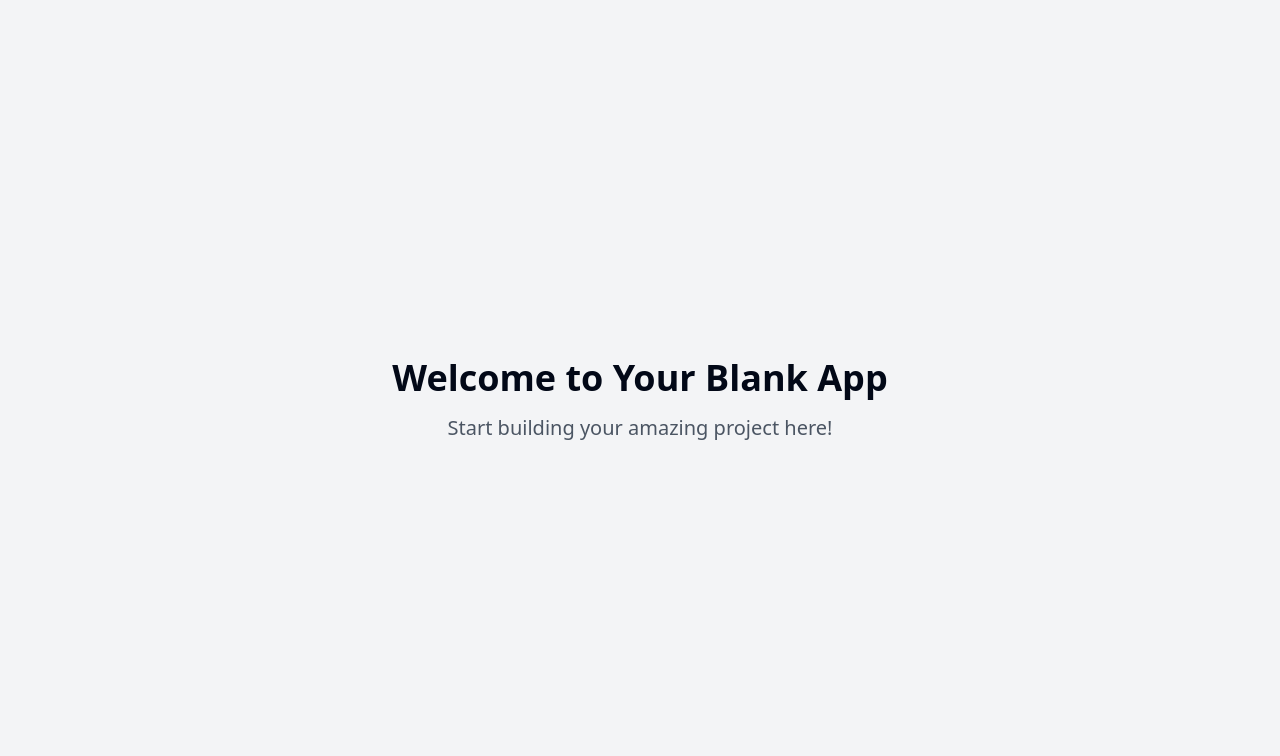
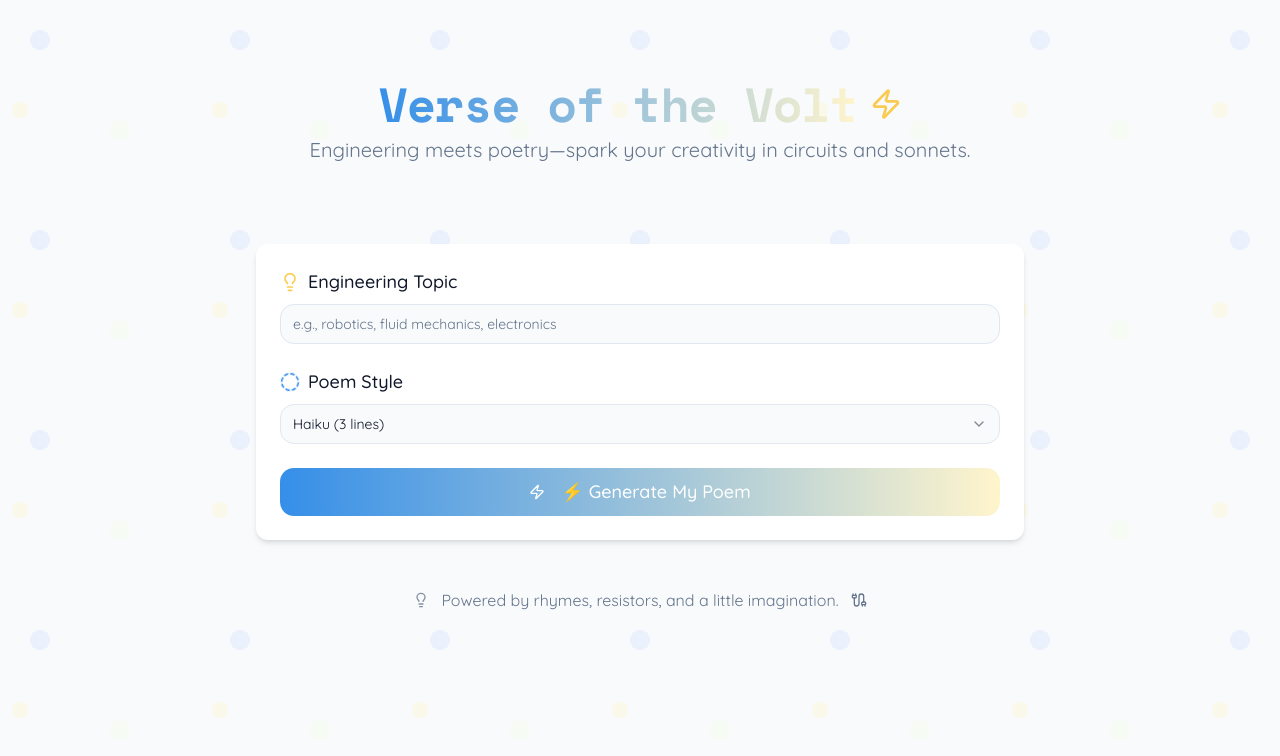
Before and after one commit to aaryaumalkar/circuit-rhyme-forge, a React (Vite) app: page / in a window 1280 px wide. Shown: the top 756 px of the page. Built offline with nearby package versions, Linux system fonts and the light colour scheme.

Commit message:
Add website content and styling
Implement the "Verse of the Volt" website with the requested features, including UI elements, styling, and interactive components.

```diff
--- /dev/null
+++ b/src/components/Footer.tsx
@@ -0,0 +1,18 @@
+
+import { Lightbulb, Cable } from "lucide-react";
+
+const Footer = () => {
+  return (
+    <footer className="mt-12 mb-6 text-center text-muted-foreground">
+      <div className="flex items-center justify-center gap-3">
+        <Lightbulb className="w-4 h-4 animate-flicker" />
+        <p className="text-sm md:text-base">
+          Powered by rhymes, resistors, and a little imagination.
+        </p>
+        <Cable className="w-4 h-4" />
+      </div>
+    </footer>
+  );
+};
+
+export default Footer;
--- /dev/null
+++ b/src/components/Header.tsx
@@ -0,0 +1,20 @@
+
+import { Zap } from "lucide-react";
+
+const Header = () => {
+  return (
+    <header className="text-center py-8 md:py-12">
+      <div className="flex items-center justify-center gap-3 mb-2">
+        <h1 className="text-4xl md:text-5xl font-bold text-gradient tracking-tight">
+          Verse of the Volt
+        </h1>
+        <Zap className="w-8 h-8 text-amber-400 animate-flicker" />
+      </div>
+      <p className="text-lg md:text-xl text-muted-foreground max-w-2xl mx-auto">
+        Engineering meets poetry—spark your creativity in circuits and sonnets.
+      </p>
+    </header>
+  );
+};
+
+export default Header;
--- /dev/null
+++ b/src/components/PoemDisplay.tsx
@@ -0,0 +1,54 @@
+
+import { useState } from "react";
+import { Copy, Check } from "lucide-react";
+import { Button } from "@/components/ui/button";
+import { toast } from "@/components/ui/sonner";
+
+interface PoemDisplayProps {
+  poem: string | null;
+}
+
+const PoemDisplay = ({ poem }: PoemDisplayProps) => {
+  const [copied, setCopied] = useState(false);
+
+  if (!poem) {
+    return null;
+  }
+
+  const copyPoem = () => {
+    navigator.clipboard.writeText(poem);
+    setCopied(true);
+    toast.success("Poem copied to clipboard!");
+
+    setTimeout(() => {
+      setCopied(false);
+    }, 2000);
+  };
+
+  return (
+    <div className="notebook-paper animate-fade-in mt-8">
+      <div className="poem-container font-mono mb-6 text-lg">
+        {poem}
+      </div>
+      <Button
+        onClick={copyPoem}
+        variant="outline"
+        className="hover-lift"
+      >
+        {copied ? (
+          <>
+            <Check className="mr-2 h-4 w-4" />
+            Copied!
+          </>
+        ) : (
+          <>
+            <Copy className="mr-2 h-4 w-4" />
+            Copy Poem
+          </>
+        )}
+      </Button>
+    </div>
+  );
+};
+
+export default PoemDisplay;
--- /dev/null
+++ b/src/components/PoemForm.tsx
@@ -0,0 +1,105 @@
+
+import React, { useState } from "react";
+import { Zap, LightbulbIcon, CircleDashed } from "lucide-react";
+import { Button } from "@/components/ui/button";
+import { Input } from "@/components/ui/input";
+import { Label } from "@/components/ui/label";
+import {
+  Select,
+  SelectContent,
+  SelectItem,
+  SelectTrigger,
+  SelectValue,
+} from "@/components/ui/select";
+import { toast } from "@/components/ui/sonner";
+
+type PoemStyle = "haiku" | "sonnet" | "free-verse";
+
+interface PoemFormProps {
+  onGeneratePoem: (poem: string) => void;
+}
+
+const PoemForm = ({ onGeneratePoem }: PoemFormProps) => {
+  const [topic, setTopic] = useState("");
+  const [style, setStyle] = useState<PoemStyle>("haiku");
+  const [isGenerating, setIsGenerating] = useState(false);
+
+  const generatePoem = () => {
+    if (!topic.trim()) {
+      toast.warning("Please enter an engineering topic");
+      return;
+    }
+
+    setIsGenerating(true);
+
+    // Simulate poem generation with different structures based on style
+    setTimeout(() => {
+      let poem = "";
+      const topicLower = topic.toLowerCase();
+
+      if (style === "haiku") {
+        poem = `${topicLower.charAt(0).toUpperCase() + topicLower.slice(1)} principles\nMechanics of science and math\nInnovation flows`;
+      } else if (style === "sonnet") {
+        poem = `The wonders of ${topicLower} now unfold,\nIn circuits, gears, and mental fortitude.\nThrough challenges that engineers behold,\nCreativity and logic both conclude.\n\nThe numbers dance in formulas displayed,\nAs problems yield to thinking sharp and keen.\nIn workshops where the future plans are laid,\nThe blueprints of tomorrow can be seen.\n\nWith careful thought and calculation's might,\nWe build the structures standing proud and tall.\nFrom tiny chips to spans that bridge the night,\n${topicLower.charAt(0).toUpperCase() + topicLower.slice(1)} answers every call.\n\nThrough science, math, and vision intertwined,\nWe craft the world with hands and brilliant mind.`;
+      } else {
+        poem = `${topicLower.charAt(0).toUpperCase() + topicLower.slice(1)} —\na language of numbers,\nand possibility.\n\nEquations flow like rivers\ncarrying innovation downstream.\nMetals bend, circuits connect,\nproblems transform into solutions.\n\nIn the workshop of imagination,\nwe build the impossible\nwith logic and love,\nprecision and passion.\n\n${topicLower.charAt(0).toUpperCase() + topicLower.slice(1)}:\nthe poetry of progress.`;
+      }
+
+      onGeneratePoem(poem);
+      setIsGenerating(false);
+      toast.success("Your engineering poem has been created!");
+    }, 1500);
+  };
+
+  return (
+    <div className="bg-white rounded-xl shadow-md p-6 circuit-border">
+      <div className="grid gap-6">
+        <div className="space-y-2">
+          <div className="flex items-center gap-2">
+            <LightbulbIcon className="h-5 w-5 text-amber-400 animate-flicker" />
+            <Label htmlFor="topic" className="text-lg">
+              Engineering Topic
+            </Label>
+          </div>
+          <Input
+            id="topic"
+            placeholder="e.g., robotics, fluid mechanics, electronics"
+            value={topic}
+            onChange={(e) => setTopic(e.target.value)}
+            className="bg-muted/50"
+          />
+        </div>
+
+        <div className="space-y-2">
+          <div className="flex items-center gap-2">
+            <CircleDashed className="h-5 w-5 text-primary animate-spin" />
+            <Label htmlFor="style" className="text-lg">
+              Poem Style
+            </Label>
+          </div>
+          <Select value={style} onValueChange={(value) => setStyle(value as PoemStyle)}>
+            <SelectTrigger id="style" className="bg-muted/50">
+              <SelectValue placeholder="Select a poem style" />
+            </SelectTrigger>
+            <SelectContent>
+              <SelectItem value="haiku">Haiku (3 lines)</SelectItem>
+              <SelectItem value="sonnet">Sonnet (14 lines)</SelectItem>
+              <SelectItem value="free-verse">Free Verse</SelectItem>
+            </SelectContent>
+          </Select>
+        </div>
+
+        <Button
+          onClick={generatePoem}
+          className="hover-lift bg-gradient-to-r from-primary to-accent text-white font-medium text-lg py-6"
+          disabled={isGenerating}
+        >
+          <Zap className="mr-2 h-5 w-5" />
+          {isGenerating ? "Creating Poetry..." : "⚡ Generate My Poem"}
+        </Button>
+      </div>
+    </div>
+  );
+};
+
+export default PoemForm;
--- a/src/index.css
+++ b/src/index.css
@@ -1,101 +1,94 @@
+
+@import url('https://fonts.googleapis.com/css2?family=Space+Mono:wght@400;700&display=swap');
+@import url('https://fonts.googleapis.com/css2?family=Quicksand:wght@400;500;600;700&display=swap');
+
 @tailwind base;
 @tailwind components;
 @tailwind utilities;
 
 @layer base {
   :root {
-    --background: 0 0% 100%;
-    --foreground: 222.2 84% 4.9%;
+    --background: 210 33% 98%;
+    --foreground: 222 47% 11%;
 
     --card: 0 0% 100%;
-    --card-foreground: 222.2 84% 4.9%;
+    --card-foreground: 222 47% 11%;
 
     --popover: 0 0% 100%;
-    --popover-foreground: 222.2 84% 4.9%;
+    --popover-foreground: 222 47% 11%;
 
-    --primary: 222.2 47.4% 11.2%;
+    --primary: 210 80% 56%;
     --primary-foreground: 210 40% 98%;
 
-    --secondary: 210 40% 96.1%;
-    --secondary-foreground: 222.2 47.4% 11.2%;
+    --secondary: 82 47% 94%;
+    --secondary-foreground: 82 47% 30%;
 
-    --muted: 210 40% 96.1%;
-    --muted-foreground: 215.4 16.3% 46.9%;
+    --muted: 210 40% 96%;
+    --muted-foreground: 215 16% 47%;
 
-    --accent: 210 40% 96.1%;
-    --accent-foreground: 222.2 47.4% 11.2%;
+    --accent: 48 100% 90%;
+    --accent-foreground: 48 100% 30%;
 
-    --destructive: 0 84.2% 60.2%;
+    --destructive: 0 84% 60%;
     --destructive-foreground: 210 40% 98%;
 
-    --border: 214.3 31.8% 91.4%;
-    --input: 214.3 31.8% 91.4%;
-    --ring: 222.2 84% 4.9%;
+    --border: 214 32% 91%;
+    --input: 214 32% 91%;
+    --ring: 222 84% 70%;
 
-    --radius: 0.5rem;
-
-    --sidebar-background: 0 0% 98%;
-
-    --sidebar-foreground: 240 5.3% 26.1%;
-
-    --sidebar-primary: 240 5.9% 10%;
-
-    --sidebar-primary-foreground: 0 0% 98%;
-
-    --sidebar-accent: 240 4.8% 95.9%;
-
-    --sidebar-accent-foreground: 240 5.9% 10%;
-
-    --sidebar-border: 220 13% 91%;
-
-    --sidebar-ring: 217.2 91.2% 59.8%;
+    --radius: 1rem;
   }
 
-  .dark {
-    --background: 222.2 84% 4.9%;
-    --foreground: 210 40% 98%;
-
-    --card: 222.2 84% 4.9%;
-    --card-foreground: 210 40% 98%;
-
-    --popover: 222.2 84% 4.9%;
-    --popover-foreground: 210 40% 98%;
-
-    --primary: 210 40% 98%;
-    --primary-foreground: 222.2 47.4% 11.2%;
-
-    --secondary: 217.2 32.6% 17.5%;
-    --secondary-foreground: 210 40% 98%;
-
-    --muted: 217.2 32.6% 17.5%;
-    --muted-foreground: 215 20.2% 65.1%;
-
-    --accent: 217.2 32.6% 17.5%;
-    --accent-foreground: 210 40% 98%;
-
-    --destructive: 0 62.8% 30.6%;
-    --destructive-foreground: 210 40% 98%;
-
-    --border: 217.2 32.6% 17.5%;
-    --input: 217.2 32.6% 17.5%;
-    --ring: 212.7 26.8% 83.9%;
-    --sidebar-background: 240 5.9% 10%;
-    --sidebar-foreground: 240 4.8% 95.9%;
-    --sidebar-primary: 224.3 76.3% 48%;
-    --sidebar-primary-foreground: 0 0% 100%;
-    --sidebar-accent: 240 3.7% 15.9%;
-    --sidebar-accent-foreground: 240 4.8% 95.9%;
-    --sidebar-border: 240 3.7% 15.9%;
-    --sidebar-ring: 217.2 91.2% 59.8%;
-  }
-}
-
-@layer base {
   * {
     @apply border-border;
   }
 
   body {
-    @apply bg-background text-foreground;
+    @apply bg-background text-foreground font-sans;
+    background-image:
+      radial-gradient(circle at 40px 40px, rgba(211, 228, 253, 0.4) 10px, transparent 10px),
+      radial-gradient(circle at 90px 100px, rgba(242, 252, 226, 0.3) 10px, transparent 10px),
+      radial-gradient(circle at 160px 50px, rgba(254, 247, 205, 0.4) 8px, transparent 8px);
+    background-size: 200px 200px;
+    background-position: 0 0, 30px 30px, 60px 60px;
+  }
+
+  h1, h2, h3, h4, h5, h6 {
+    @apply font-mono;
   }
 }
+
+@layer components {
+  .poem-container {
+    @apply whitespace-pre-line;
+  }
+
+  .notebook-paper {
+    @apply bg-white rounded-lg shadow-md p-6 relative;
+    background-image: linear-gradient(#f1f5f9 1px, transparent 1px);
+    background-size: 100% 2rem;
+  }
+
+  .circuit-border {
+    @apply relative;
+  }
+
+  .circuit-border::before {
+    content: "";
+    @apply absolute -z-10 inset-0 bg-gradient-to-r from-sky-blue via-mint-green to-soft-yellow rounded-lg p-1;
+    mask:
+      linear-gradient(#fff 0 0) content-box,
+      linear-gradient(#fff 0 0);
+    mask-composite: exclude;
+  }
+
+  .hover-lift {
+    @apply transition-all duration-300 hover:-translate-y-1 hover:shadow-lg;
+  }
+}
+
+@layer utilities {
+  .text-gradient {
+    @apply bg-gradient-to-r from-primary to-accent bg-clip-text text-transparent;
+  }
+}
--- a/src/pages/Index.tsx
+++ b/src/pages/Index.tsx
@@ -1,11 +1,27 @@
-// Update this page (the content is just a fallback if you fail to update the page)
+
+import { useState } from "react";
+import { Toaster } from "@/components/ui/sonner";
+import Header from "@/components/Header";
+import PoemForm from "@/components/PoemForm";
+import PoemDisplay from "@/components/PoemDisplay";
+import Footer from "@/components/Footer";
 
 const Index = () => {
+  const [poem, setPoem] = useState<string | null>(null);
+
   return (
-    <div className="min-h-screen flex items-center justify-center bg-gray-100">
-      <div className="text-center">
-        <h1 className="text-4xl font-bold mb-4">Welcome to Your Blank App</h1>
-        <p className="text-xl text-gray-600">Start building your amazing project here!</p>
+    <div className="min-h-screen py-8 px-4">
+      <Toaster position="top-center" />
+
+      <div className="max-w-3xl mx-auto">
+        <Header />
+
+        <main className="mt-8">
+          <PoemForm onGeneratePoem={setPoem} />
+          <PoemDisplay poem={poem} />
+        </main>
+
+        <Footer />
       </div>
     </div>
   );
--- a/tailwind.config.ts
+++ b/tailwind.config.ts
@@ -1,3 +1,4 @@
+
 import type { Config } from "tailwindcss";
 
 export default {
@@ -12,85 +13,102 @@ export default {
   theme: {
     container: {
       center: true,
-			padding: '2rem',
+      padding: "2rem",
       screens: {
-				'2xl': '1400px'
-			}
+        "2xl": "1400px",
+      },
     },
     extend: {
       colors: {
-				border: 'hsl(var(--border))',
-				input: 'hsl(var(--input))',
-				ring: 'hsl(var(--ring))',
-				background: 'hsl(var(--background))',
-				foreground: 'hsl(var(--foreground))',
+        border: "hsl(var(--border))",
+        input: "hsl(var(--input))",
+        ring: "hsl(var(--ring))",
+        background: "hsl(var(--background))",
+        foreground: "hsl(var(--foreground))",
         primary: {
-					DEFAULT: 'hsl(var(--primary))',
-					foreground: 'hsl(var(--primary-foreground))'
+          DEFAULT: "hsl(var(--primary))",
+          foreground: "hsl(var(--primary-foreground))",
         },
         secondary: {
-					DEFAULT: 'hsl(var(--secondary))',
-					foreground: 'hsl(var(--secondary-foreground))'
+          DEFAULT: "hsl(var(--secondary))",
+          foreground: "hsl(var(--secondary-foreground))",
         },
         destructive: {
-					DEFAULT: 'hsl(var(--destructive))',
-					foreground: 'hsl(var(--destructive-foreground))'
+          DEFAULT: "hsl(var(--destructive))",
+          foreground: "hsl(var(--destructive-foreground))",
         },
         muted: {
-					DEFAULT: 'hsl(var(--muted))',
-					foreground: 'hsl(var(--muted-foreground))'
+          DEFAULT: "hsl(var(--muted))",
+          foreground: "hsl(var(--muted-foreground))",
         },
         accent: {
-					DEFAULT: 'hsl(var(--accent))',
-					foreground: 'hsl(var(--accent-foreground))'
+          DEFAULT: "hsl(var(--accent))",
+          foreground: "hsl(var(--accent-foreground))",
         },
         popover: {
-					DEFAULT: 'hsl(var(--popover))',
-					foreground: 'hsl(var(--popover-foreground))'
+          DEFAULT: "hsl(var(--popover))",
+          foreground: "hsl(var(--popover-foreground))",
         },
         card: {
-					DEFAULT: 'hsl(var(--card))',
-					foreground: 'hsl(var(--card-foreground))'
+          DEFAULT: "hsl(var(--card))",
+          foreground: "hsl(var(--card-foreground))",
         },
         sidebar: {
-					DEFAULT: 'hsl(var(--sidebar-background))',
-					foreground: 'hsl(var(--sidebar-foreground))',
-					primary: 'hsl(var(--sidebar-primary))',
-					'primary-foreground': 'hsl(var(--sidebar-primary-foreground))',
-					accent: 'hsl(var(--sidebar-accent))',
-					'accent-foreground': 'hsl(var(--sidebar-accent-foreground))',
-					border: 'hsl(var(--sidebar-border))',
-					ring: 'hsl(var(--sidebar-ring))'
-				}
+          DEFAULT: "hsl(var(--sidebar-background))",
+          foreground: "hsl(var(--sidebar-foreground))",
+          primary: "hsl(var(--sidebar-primary))",
+          "primary-foreground": "hsl(var(--sidebar-primary-foreground))",
+          accent: "hsl(var(--sidebar-accent))",
+          "accent-foreground": "hsl(var(--sidebar-accent-foreground))",
+          border: "hsl(var(--sidebar-border))",
+          ring: "hsl(var(--sidebar-ring))",
+        },
+        // Custom colors for Verse of the Volt
+        "sky-blue": "#D3E4FD",
+        "mint-green": "#F2FCE2",
+        "soft-yellow": "#FEF7CD",
+        "soft-orange": "#FEC6A1",
+        "soft-purple": "#E5DEFF",
+      },
+      fontFamily: {
+        mono: ["Space Mono", "monospace"],
+        sans: ["Quicksand", "sans-serif"],
       },
       borderRadius: {
-				lg: 'var(--radius)',
-				md: 'calc(var(--radius) - 2px)',
-				sm: 'calc(var(--radius) - 4px)'
+        lg: "var(--radius)",
+        md: "calc(var(--radius) - 2px)",
+        sm: "calc(var(--radius) - 4px)",
       },
       keyframes: {
-				'accordion-down': {
-					from: {
-						height: '0'
+        "accordion-down": {
+          from: { height: "0" },
+          to: { height: "var(--radix-accordion-content-height)" },
         },
-					to: {
-						height: 'var(--radix-accordion-content-height)'
-					}
+        "accordion-up": {
+          from: { height: "var(--radix-accordion-content-height)" },
+          to: { height: "0" },
         },
-				'accordion-up': {
-					from: {
-						height: 'var(--radix-accordion-content-height)'
+        flicker: {
+          "0%, 100%": { opacity: "1" },
+          "50%": { opacity: "0.6" },
         },
-					to: {
-						height: '0'
-					}
-				}
+        spin: {
+          from: { transform: "rotate(0deg)" },
+          to: { transform: "rotate(360deg)" },
+        },
+        "fade-in": {
+          "0%": { opacity: "0", transform: "translateY(10px)" },
+          "100%": { opacity: "1", transform: "translateY(0)" },
+        },
       },
       animation: {
-				'accordion-down': 'accordion-down 0.2s ease-out',
-				'accordion-up': 'accordion-up 0.2s ease-out'
-			}
-		}
+        "accordion-down": "accordion-down 0.2s ease-out",
+        "accordion-up": "accordion-up 0.2s ease-out",
+        flicker: "flicker 2s ease-in-out infinite",
+        spin: "spin 10s linear infinite",
+        "fade-in": "fade-in 0.6s ease-out",
+      },
+    },
   },
   plugins: [require("tailwindcss-animate")],
 } satisfies Config;
```
Lines whose indentation alone changed are shown as unchanged.
